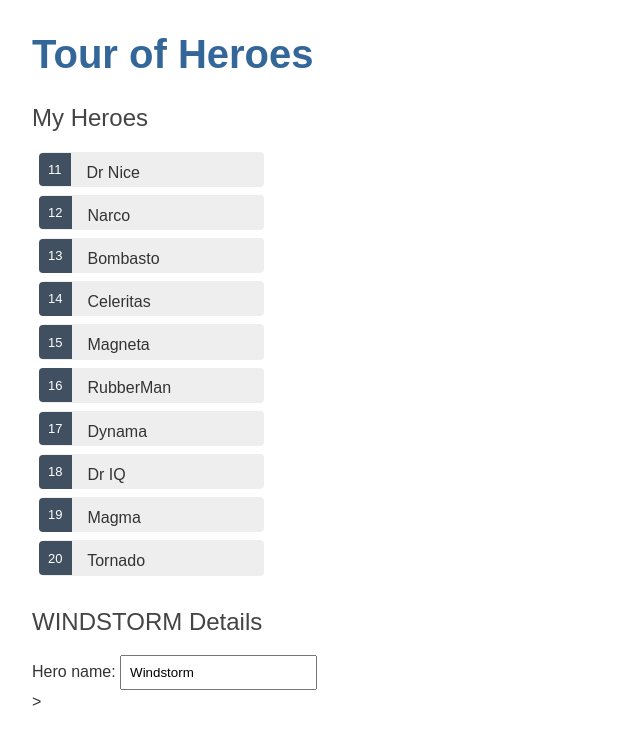
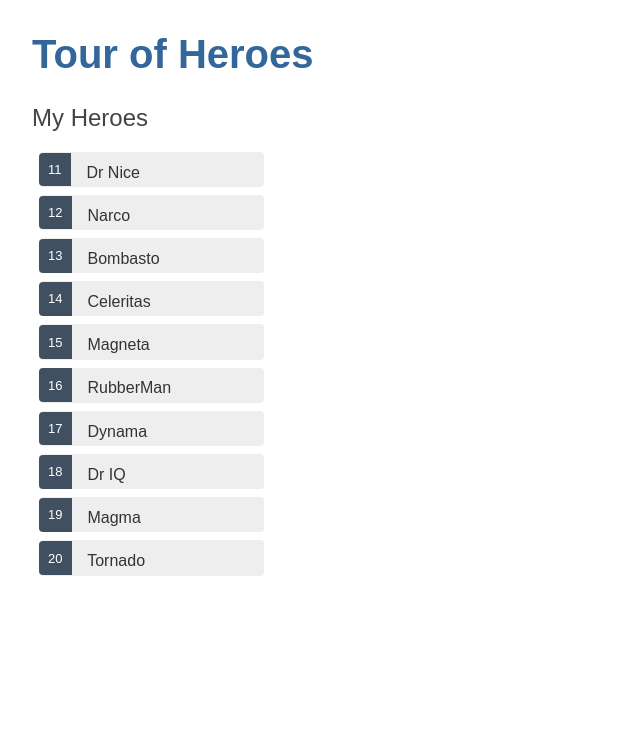
Before and after one commit to waynefrontend/angular-tour-of-heroes, an Angular app: page / in a window 1280 px wide. Shown: the top 744 px of the page, without its empty margins (0-640 px from the left). Built offline with nearby package versions, Linux system fonts and the light colour scheme.

Commit message:
added details section

```diff
--- a/src/app/heroes/heroes.component.html
+++ b/src/app/heroes/heroes.component.html
@@ -1,11 +1,14 @@
 <h2>My Heroes</h2>
 <ul class="heroes">
-    <li *ngFor="let hero of heroes">
+    <li *ngFor="let hero of heroes" (click)="onSelect(hero)">
         <span class="badge">{{hero.id}}</span> {{hero.name}}
     </li>
 </ul>
-<h2>{{hero.name | uppercase}} Details</h2>
-<div>
-    <label for="name">Hero name: </label>
-    <input id="name" [(ngModel)]="hero.name" placeholder="name">
-</div>>
+<div *ngIf="selectedHero">
+    <h2>{{selectedHero.name | uppercase}} Details</h2>
+    <div><span>id: </span>{{selectedHero.id}}</div>
+    <div>
+        <label for="hero-name">Hero name: </label>
+        <input id="hero-name" [(ngModel)]="selectedHero.name" placeholder="name">
+    </div>>
+</div>
--- a/src/app/heroes/heroes.component.ts
+++ b/src/app/heroes/heroes.component.ts
@@ -8,10 +8,10 @@
   styleUrls: ['./heroes.component.css']
 })
 export class HeroesComponent implements OnInit {
-  hero: Hero = {
-    id: 1,
-    name: 'Windstorm'
-  };
+  selectedHero?: Hero;
+  onSelect(hero: Hero): void {
+    this.selectedHero = hero;
+  }
   heroes = HEROES;
   constructor() { }
 
```
